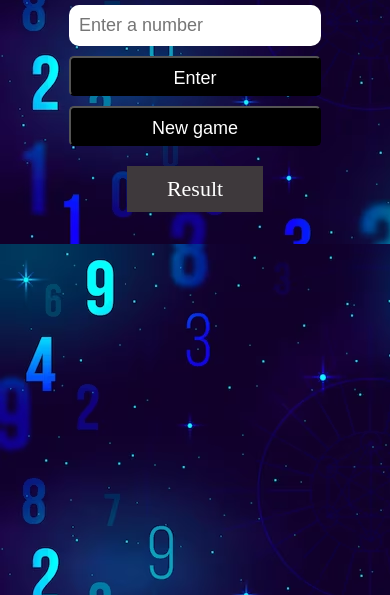
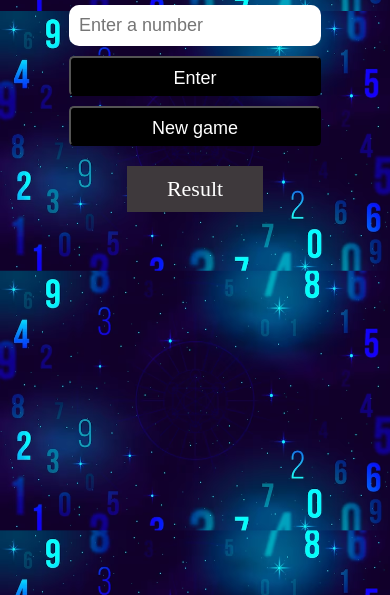
Before and after one commit to ajaygir/Guess-a-number, a plain HTML site: page index.html in a window 390 px wide. Shown: the part 249-844 px from the top of the page. Drawn offline with Linux system fonts and the light colour scheme.

Commit message:
changed background image size

```diff
--- a/style.css
+++ b/style.css
@@ -77,7 +77,18 @@ button:hover,
     button,
     .restart{
         width: 100%;
+
+    }
+    body{
+        background-image: url('gradient-numerology-background_23-2150051043.avif');
+
+            background-size: 100%;
+            background-repeat: repeat;
+            height: fit-content;
+
+
     }
 
 
+
 }
```
